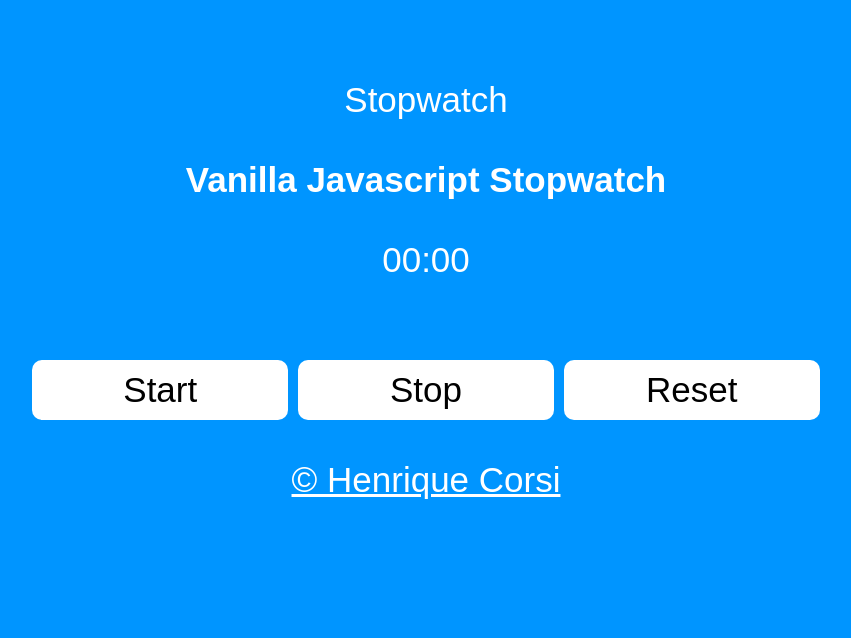
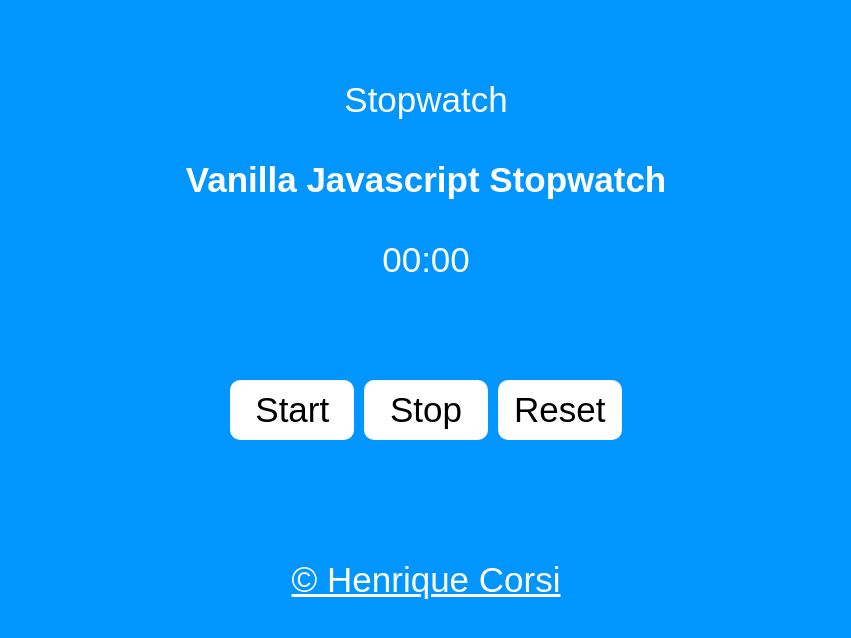
Before and after one commit to HenriqueCorsi/Stopwatch, a plain HTML site: page index.html in a window 1280 px wide. Shown: the whole page, without its empty margins (214-1065 px from the left). Drawn offline with Linux system fonts and the light colour scheme.

Commit message:
Update style.css

```diff
--- a/assets/style.css
+++ b/assets/style.css
@@ -9,16 +9,27 @@
     background-color: rgb(0, 149, 255);
 }
 
+.button-box{
+    padding: 20px;
+}
+
 button{
-    width: 20%;
+    width: 10%;
     padding: 10px;
     background-color: white;
     color: black;
     border-radius: 10px;
     border: none;
     cursor: pointer;
+    transition: 0.4s;
 }
 
 button:hover{
-    scale: 105%;
+    background-color: rgb(0, 149, 255);
+    border: 2px solid white;
+    color: white;
 }
+
+footer{
+    margin-top: 100px;
+}
```
